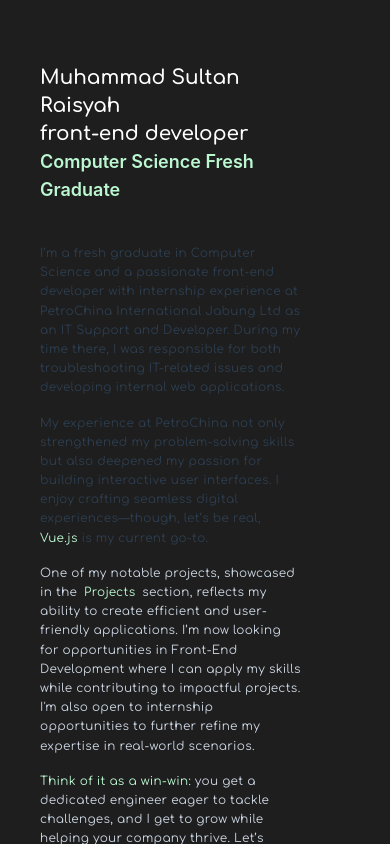
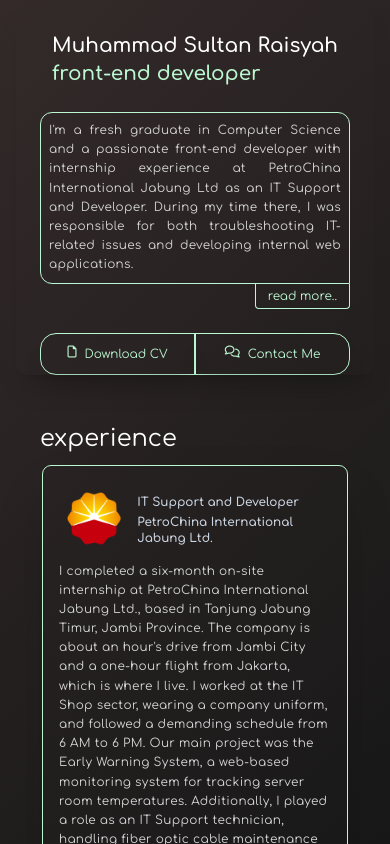
Before and after one commit to sultanrc/msultan-portfolio, a Vue app: page / in a window 390 px wide. Built offline with nearby package versions, Linux system fonts and the light colour scheme.

Commit message:
UI updates and mobile responsivity changes

```diff
--- a/src/assets/base.css
+++ b/src/assets/base.css
@@ -61,7 +61,7 @@
 body {
   min-height: 100vh;
   color: var(--color-text);
-  background: var(--color-background);
+  background: linear-gradient(315deg, #181818, #342a2a);
   transition:
     color 0.5s,
     background-color 0.5s;
--- a/src/assets/main.css
+++ b/src/assets/main.css
@@ -11,12 +11,6 @@ a,
 .scroll-col::-webkit-scrollbar {
   display: none;
 }
-
-/* @media (hover: hover) {
-  a:hover {
-    background-color: hsla(160, 100%, 37%, 0.2);
-  }
-} */
 
 @media (min-width: 1024px) {
   body {
--- a/src/components/RightColumn.vue
+++ b/src/components/RightColumn.vue
@@ -31,16 +31,16 @@ const handleScroll = () => {
   >
     <div
       id="about"
-      class="flex flex-col items-center gap-2 px-6 mr-12 md:p-8 md:mt-20 md:scale-95 2xl:scale-100 2xl:mt-28 xl:text-sm text-xs md:outline md:outline-2 md:outline-neutral-600 rounded-xl"
+      class="flex flex-col items-center gap-2 px-6 md:mr-12 md:p-8 md:mt-20 md:scale-95 2xl:scale-100 2xl:mt-28 xl:text-sm text-xs md:outline md:outline-2 md:outline-neutral-600 rounded-xl shadow-xl"
     >
       <About />
     </div>
 
-    <div id="experience" class="flex flex-col px-4 md:pt-20 md:px-10">
+    <div id="experience" class="flex flex-col px-6 md:px-2 md:pt-20 md:mr-12 text-neutral-300">
       <Experience />
     </div>
 
-    <div id="projects" class="flex flex-col gap-2 md:pt-16 px-4 md:px-10">
+    <div id="projects" class="flex flex-col md:pt-16 px-6 md:px-2 md:mr-12 text-neutral-300">
       <Project />
     </div>
 
--- a/src/components/contents/About.vue
+++ b/src/components/contents/About.vue
@@ -1,72 +1,120 @@
 <script setup>
-import { ref, onMounted } from 'vue'
+import { ref } from 'vue'
 
-const buttonText = ref('Contact Me')
+// Estado para controlar la visibilidad del contenido
+const isMoreVisible = ref(false)
 
-const handleMouseEnter = () => {
-  buttonText.value = 'Hit Me Up!'
-}
-
-const handleMouseLeave = () => {
-  buttonText.value = 'Contact Me'
+// Función para alternar la visibilidad
+const toggleMore = () => {
+  isMoreVisible.value = !isMoreVisible.value
 }
 </script>
 
 <template>
-  <div class="md:hidden flex flex-col pt-16 pb-8">
+  <div class="md:hidden flex flex-col pt-8 pb-4">
     <h2 class="text-xl md:text-2xl font-semibold text-white">Muhammad Sultan Raisyah</h2>
-    <h2 class="text-xl md:text-4xl font-semibold text-white">front-end developer</h2>
-    <h2 class="text-lg md:text-xl font-inter font-semibold text-green-200">
-      Computer Science Fresh Graduate
-    </h2>
+    <h2 class="text-xl md:text-4xl font-semibold text-green-200">front-end developer</h2>
   </div>
-  <div class="flex flex-col gap-4">
+  <div class="flex flex-col">
+    <div
+      class="flex flex-col gap-4 p-2 md:text-start text-justify text-neutral-300 border border-green-200 md:rounded rounded-t-xl rounded-bl-xl glow-card"
+    >
       <p class="tracking-wide leading-[1.6]">
-      I’m a fresh graduate in Computer Science and a passionate front-end developer with internship
-      experience at PetroChina International Jabung Ltd as an IT Support and Developer. During my
-      time there, I was responsible for both troubleshooting IT-related issues and developing
-      internal web applications.
+        I'm a fresh graduate in Computer Science and a passionate front-end developer with
+        internship experience at PetroChina International Jabung Ltd as an IT Support and Developer.
+        During my time there, I was responsible for both troubleshooting IT-related issues and
+        developing internal web applications.
+      </p>
+      <div id="more" :class="{ hidden: !isMoreVisible, 'md:flex': true, 'flex-col': true }">
+        <p class="tracking-wide leading-[1.6]">
+          My experience at PetroChina not only strengthened my problem-solving skills but also
+          deepened my passion for building interactive user interfaces. I enjoy crafting seamless
+          digital experiences—though, let's be real, <span class="text-green-200">Vue.js</span> is
+          my current go-to.
         </p>
         <p class="tracking-wide leading-[1.6]">
-      My experience at PetroChina not only strengthened my problem-solving skills but also deepened
-      my passion for building interactive user interfaces. I enjoy crafting seamless digital
-      experiences—though, let’s be real, <span class="text-green-200">Vue.js</span> is my current
-      go-to.
+          One of my notable projects, showcased in the
+          <a href="#projects" class="text-green-200">Projects</a> section, reflects my ability to
+          create efficient and user-friendly applications. I'm now looking for opportunities in
+          Front-End Development where I can apply my skills while contributing to impactful
+          projects. I'm also open to internship opportunities to further refine my expertise in
+          real-world scenarios.
         </p>
-    <p class="tracking-wide leading-[1.6] text-slate-300">
-      One of my notable projects, showcased in the
-      <a href="#projects" class="text-green-200">Projects</a> section, reflects my ability to create
-      efficient and user-friendly applications. I’m now looking for opportunities in Front-End
-      Development where I can apply my skills while contributing to impactful projects. I'm also
-      open to internship opportunities to further refine my expertise in real-world scenarios.
-    </p>
-    <p class="tracking-wide leading-[1.6] text-slate-300">
+        <p class="tracking-wide leading-[1.6]">
           <span class="text-green-200">Think of it as a win-win: </span>you get a dedicated engineer
-      eager to tackle challenges, and I get to grow while helping your company thrive. Let’s connect
-      and build something great together!
+          eager to tackle challenges, and I get to grow while helping your company thrive. Let's
+          connect and build something great together!
         </p>
       </div>
+    </div>
+    <div class="md:hidden w-full flex justify-end">
+      <button
+        @click="toggleMore"
+        class="px-3 py-1 text-green-200 border-l border-r border-b border-green-200 rounded-bl rounded-br hover:bg-green-200/10"
+      >
+        {{ isMoreVisible ? 'read less..' : 'read more..' }}
+      </button>
+    </div>
+  </div>
   <div
-    class="flex w-full justify-between md:justify-start mt-4 gap-2 md:gap-8 lg:gap-14 text-xs lg:text-[14px] relative"
+    class="hidden md:flex w-full justify-between md:justify-start mt-4 gap-2 md:gap-8 lg:gap-14 text-xs lg:text-[14px] relative"
   >
     <a
       href="/cv.pdf"
       target="_blank"
       rel="noopener noreferrer"
-      class="px-4 py-3 text-gray-700 bg-white border-white hover:bg-transparent hover:text-white hover:outline hover:outline-1 hover:outline-outline-gray-700 transition-all rounded-2xl font-bold"
+      class="px-4 py-3 border border-white text-white hover:text-gray-700 hover:bg-white transition-all rounded-2xl font-bold shadow-xl"
     >
       <i class="fa fa-file" aria-hidden="true"></i><span class="ml-2">Download CV</span>
     </a>
     <a
       href="https://mail.google.com/mail/?view=cm&fs=1&to=soeltaan@gmail.com"
       target="_blank"
-      class="md:w-34 px-4 md:px-6 py-3 border border-white text-white rounded-2xl hover:text-gray-700 hover:bg-white transition-all duration-300 flex justify-center whitespace-nowrap"
-      @mouseenter="handleMouseEnter"
-      @mouseleave="handleMouseLeave"
+      class="md:w-34 px-4 md:px-6 py-3 border border-white text-white rounded-2xl hover:text-gray-700 hover:bg-white transition-all duration-300 flex justify-center whitespace-nowrap shadow-xl"
     >
-      <i class="fa fa-comments" aria-hidden="true"></i><span class="ml-2">{{ buttonText }}</span>
+      <i class="fa fa-comments" aria-hidden="true"></i><span class="ml-2">Contact Me</span>
+    </a>
+  </div>
+  <div
+    class="flex md:hidden w-full justify-between mt-4 text-xs lg:text-[14px] relative border border-green-200 text-green-200 rounded-2xl"
+  >
+    <a
+      href="/cv.pdf"
+      target="_blank"
+      rel="noopener noreferrer"
+      class="w-1/2 py-3 text-green-200 hover:text-gray-700 border-r border-green-200 hover:bg-white transition-all font-bold flex justify-center shadow-xl"
+    >
+      <i class="fa fa-file" aria-hidden="true"></i><span class="ml-2">Download CV</span>
+    </a>
+
+    <a
+      href="https://mail.google.com/mail/?view=cm&fs=1&to=soeltaan@gmail.com"
+      target="_blank"
+      class="w-1/2 py-3 text-green-200 hover:text-gray-700 border-l border-green-200 hover:bg-white transition-all duration-300 flex justify-center whitespace-nowrap shadow-xl"
+    >
+      <i class="fa fa-comments" aria-hidden="true"></i><span class="ml-2">Contact Me</span>
     </a>
   </div>
 </template>
 
-<style scoped></style>
+<style scoped>
+@media (min-width: 768px) {
+  .glow-card::after {
+    content: '';
+    position: absolute;
+    top: 0;
+    left: 0;
+    width: 100%;
+    height: 100%;
+    background: linear-gradient(315deg, #265844, #1c3947);
+    filter: blur(8px);
+    z-index: 0;
+    border-radius: 0.75rem;
+  }
+
+  .glow-card > * {
+    position: relative;
+    z-index: 1;
+  }
+}
+</style>
--- a/src/components/contents/Experience.vue
+++ b/src/components/contents/Experience.vue
@@ -16,9 +16,10 @@ const skills = [
 <template>
   <h1 class="mb-2 text-white text-2xl">experience</h1>
   <a href="https://www.petrochina.co.id" target="_blank">
-    <div class="p-4 rounded-lg group">
+    <div
+      class="p-4 rounded-lg group outline outline-green-200 outline-1 md:outline-2 md:outline-neutral-600 shadow-2xl"
+    >
       <div class="flex flex-col">
-        <h2 class="text-[12px] font-inter font-bold">FEBRUARY - JUNE 2023</h2>
         <div class="flex p-2">
           <div class="flex items-end">
             <img :src="petrochina" alt="PetroChina Logo" class="w-14 h-auto" />
@@ -42,7 +43,7 @@ const skills = [
         <a
           v-for="(skill, index) in skills"
           :key="index"
-          class="inline-block px-4 my-[1px] bg-slate-500 text-white rounded-2xl hover:bg-transparent hover:outline hover:outline-2 hover:outline-gray-700 transition-all"
+          class="inline-block px-4 my-[1px] bg-[linear-gradient(to_right,_#265844,_#1c3947)] text-white rounded-2xl hover:bg-white hover:outline hover:outline-2 hover:outline-gray-700 transition-all"
         >
           <span class="text-[12px]">{{ skill }}</span>
         </a>
--- a/src/components/contents/Footer.vue
+++ b/src/components/contents/Footer.vue
@@ -1,7 +1,7 @@
 <script setup></script>
 
 <template>
-  <div class="flex flex-col px-4 md:pt-10 md:px-10 mb-16 md:pr-40 md:mt-16">
+  <div class="flex flex-col px-4 md:pt-10 md:px-10 mb-16 md:pr-40 md:mt-16 scale-90 md:scale-100">
     <p class="text-[12px]">
       Designed with the chaotic precision of a squirrel on espresso in Figma and lovingly duct-taped
       together in Visual Studio Code by yours truly. Fueled by
```
Also changed, not shown: src/components/LeftColumn.vue (+5 -5 lines), src/components/contents/Project.vue (+12 -8 lines). Lines whose indentation alone changed are shown as unchanged.
